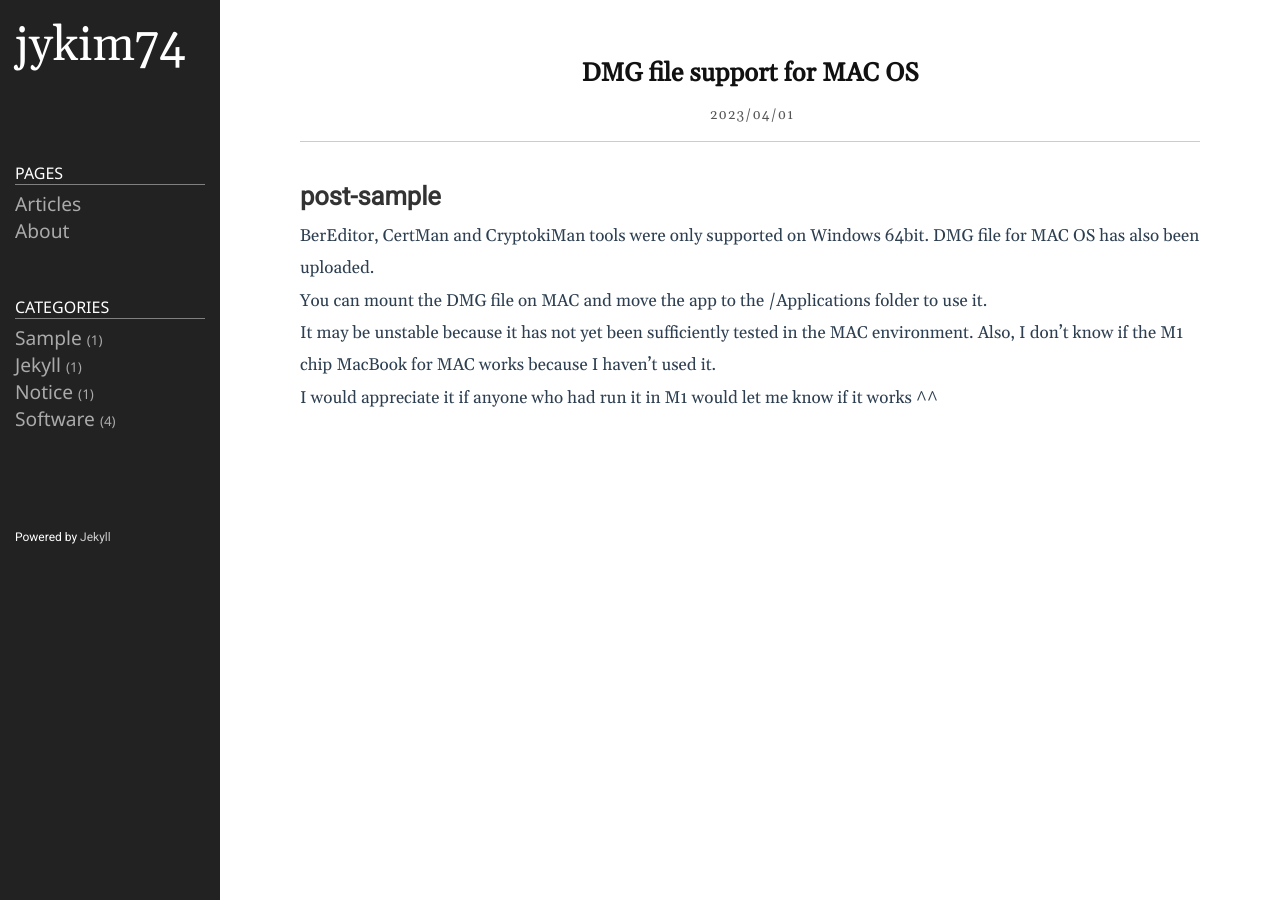
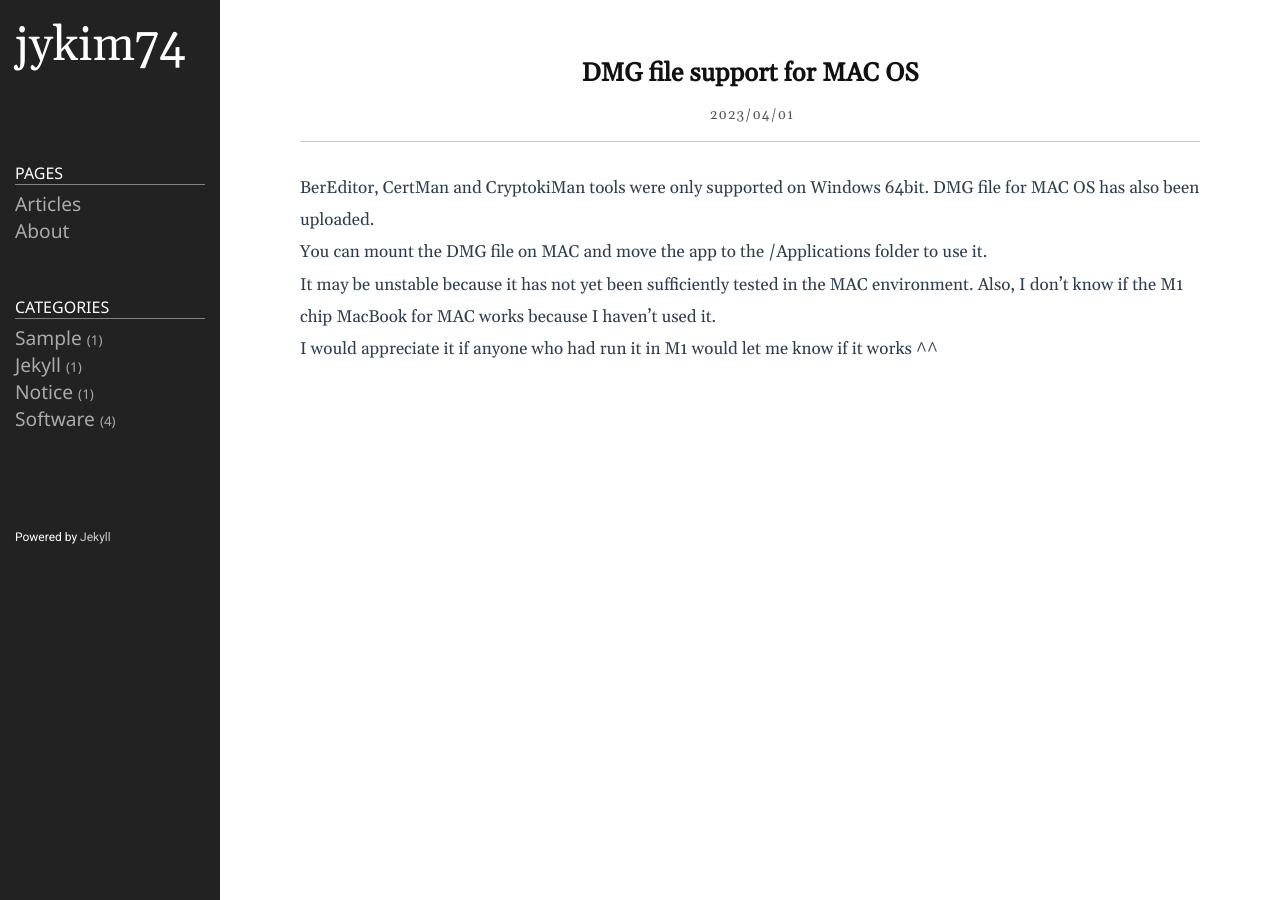
Before and after one commit to jykim74/jykim74.github.io, a Jekyll site: the page built from _posts/2023-04-01-notice.markdown, in a window 1280 px wide. Built offline with Jekyll 4.4.1, drawn with Linux system fonts in a browser that asks for light colours; comment, search, counter and statistics services are not loaded.

Commit message:
Base update

```diff
--- a/_posts/2023-04-01-notice.markdown
+++ b/_posts/2023-04-01-notice.markdown
@@ -4,8 +4,6 @@ title: "DMG file support for MAC OS"
 tags: [MacOS,DMG]
 category: Notice
 ---
-# post-sample
-
 BerEditor, CertMan and CryptokiMan tools were only supported on Windows 64bit.
 DMG file for MAC OS has also been uploaded.
 
```
